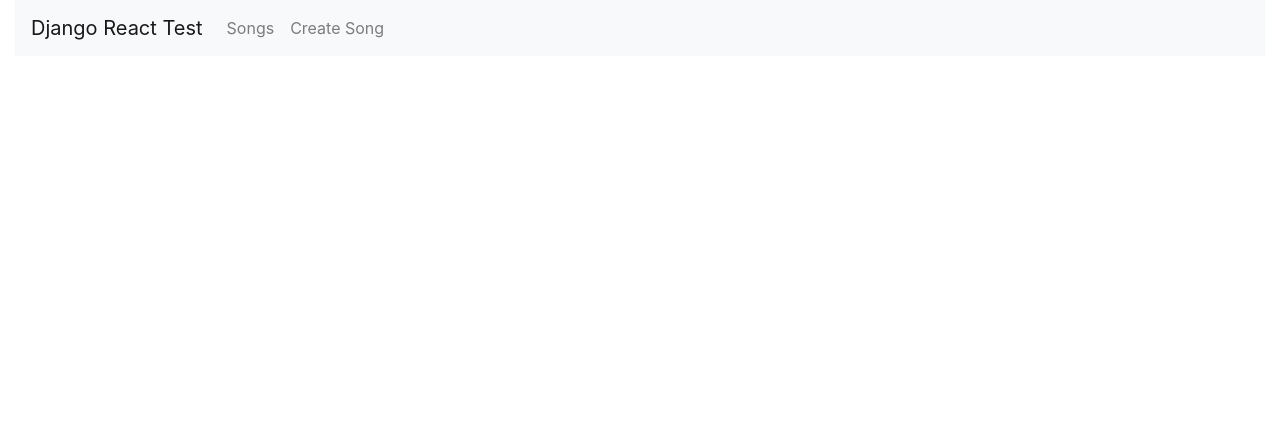
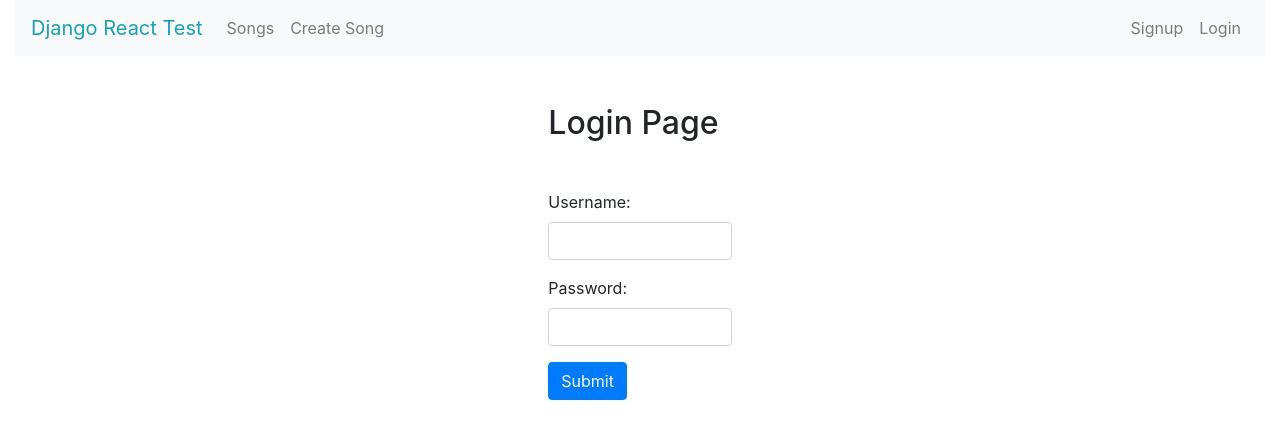
Before and after one commit to ionescuig/songs-django-react, a React (Create React App) app in the folder frontend/: page /login in a window 1280 px wide. Shown: the top 438 px of the page. Built offline with nearby package versions, Linux system fonts and the light colour scheme.

Commit message:
Added login, but any user can update/del anything

```diff
--- a/frontend/src/App.js
+++ b/frontend/src/App.js
@@ -1,6 +1,8 @@
 import React, { Component } from 'react';
 import { BrowserRouter } from 'react-router-dom'
 import { Route  } from 'react-router-dom'
+import Login from './auth/Login'
+import Signup from './auth/Signup'
 import SongsList from './songs/SongsList'
 import SongCreateUpdate from './songs/SongCreateUpdate'
 import './App.css';
@@ -8,7 +10,7 @@ import './App.css';
 const BaseLayout = () => (
   <div className="container-fluid">
     <nav className="navbar navbar-expand-lg navbar-light bg-light">
-      <a className="navbar-brand" href="/">Django React Test</a>
+      <a className="navbar-brand text-info" href="/">Django React Test</a>
       <button className="navbar-toggler" type="button" data-toggle="collapse" data-target="#navbarNavAltMarkup" aria-controls="navbarNavAltMarkup" aria-expanded="false" aria-label="Toggle navigation">
       <span className="navbar-toggler-icon"></span>
     </button>
@@ -17,10 +19,16 @@ const BaseLayout = () => (
         <a className="nav-item nav-link" href="/">Songs</a>
         <a className="nav-item nav-link" href="/songs">Create Song</a>
       </div>
+      <div className="navbar-nav ml-auto">
+      <a className="nav-item nav-link" href="/signup/">Signup</a>
+        <a className="nav-item nav-link" href="/login/">Login</a>
+      </div>
     </div>
     </nav>
     <div className="content">
       <Route path="/" exact component={SongsList} />
+      <Route exact path={"/login/"} component={Login}/>
+      <Route exact path={"/signup/"} component={Signup}/>
       <Route path="/songs/:id" component={SongCreateUpdate} />
       <Route path="/songs/" exact component={SongCreateUpdate} />
     </div>
--- /dev/null
+++ b/frontend/src/auth/AuthServices.js
@@ -0,0 +1,14 @@
+import axios from 'axios';
+
+
+const axiosInstance = axios.create({
+  baseURL: 'http://localhost:8000/api/',
+  timeout: 5000,
+  headers: {
+      'Authorization': "Bearer " + localStorage.getItem('access_token'),
+      'Content-Type': 'application/json',
+      'accept': 'application/json'
+  }
+});
+
+export default axiosInstance;
--- /dev/null
+++ b/frontend/src/auth/Login.js
@@ -0,0 +1,60 @@
+import React, { Component } from "react";
+import axiosInstance from "./AuthServices";
+// import axiosInstance from './AuthServices'
+
+class Login extends Component {
+  constructor(props) {
+      super(props);
+      this.state = {username: "", password: ""};
+
+      this.handleChange = this.handleChange.bind(this);
+      this.handleSubmit = this.handleSubmit.bind(this);
+  }
+
+  handleChange(event) {
+      this.setState({[event.target.name]: event.target.value});
+  }
+
+  handleSubmit(event) {
+    event.preventDefault();
+    try {
+      const response = axiosInstance.post('/token/', {
+          username: this.state.username,
+          password: this.state.password
+      });
+      response.then(res => {
+        axiosInstance.defaults.headers['Authorization'] = "Bearer " + res.data.access;
+        localStorage.setItem('access_token', res.data.access);
+        localStorage.setItem('refresh_token', res.data.refresh);
+      })
+      return response;
+    } catch (error) {
+      throw error;
+    }
+  }
+
+  render() {
+    return (
+      <div>
+        <div className="row">
+          <div className="col-md-2 offset-sm-5">
+          <h2 className="mt-5 mb-5">Login Page</h2>
+            <form onSubmit={this.handleSubmit}>
+            <div className="form-group">
+              <label>Username:</label>
+              <input className="form-control" name="username" type="text" value={this.state.username} onChange={this.handleChange} />
+
+              <label className="mt-3">Password:</label>
+              <input className="form-control" name="password" type="password" value={this.state.password} onChange={this.handleChange}/>
+
+              <input className="btn btn-primary mt-3" type="submit" value="Submit" />
+              </div>
+            </form>
+          </div>
+        </div>
+      </div>
+    )
+  }
+}
+
+export default Login;
--- /dev/null
+++ b/frontend/src/auth/Signup.js
@@ -0,0 +1,52 @@
+import React, { Component } from "react";
+
+class Signup extends Component{
+  constructor(props){
+      super(props);
+      this.state = {
+          username: "",
+          password: "",
+          email:""
+      };
+
+      this.handleChange = this.handleChange.bind(this);
+      this.handleSubmit = this.handleSubmit.bind(this);
+  }
+
+  handleChange(event) {
+      this.setState({[event.target.name]: event.target.value});
+  }
+
+  handleSubmit(event) {
+      alert('A username and password was submitted: ' + this.state.username + " " + this.state.password + " " + this.state.email);
+      event.preventDefault();
+  }
+
+  render() {
+    return (
+      <div>
+        <div className="row">
+          <div className="col-md-2 offset-sm-5">
+          <h2 className="mt-5 mb-5">Signup Page</h2>
+            <form onSubmit={this.handleSubmit}>
+            <div className="form-group">
+              <label>Username:</label>
+              <input className="form-control" name="username" type="text" value={this.state.username} onChange={this.handleChange} />
+
+              <label className="mt-3">Email:</label>
+              <input className="form-control" name="email" type="email" value={this.state.email} onChange={this.handleChange} />
+
+              <label className="mt-3">Password:</label>
+              <input className="form-control" name="password" type="password" value={this.state.password} onChange={this.handleChange}/>
+
+              <input className="btn btn-primary mt-3" type="submit" value="Submit" />
+              </div>
+            </form>
+          </div>
+        </div>
+      </div>
+    )
+  }
+}
+
+export default Signup;
--- a/frontend/src/songs/SongsServices.js
+++ b/frontend/src/songs/SongsServices.js
@@ -1,4 +1,5 @@
 import axios from 'axios';
+import axiosInstance from '.././auth/AuthServices'
 
 const API_URL = 'http://localhost:8000/api';
 
@@ -15,16 +16,16 @@ export default class SongsService {
 
   createSong(song){
     const url = `${API_URL}/songs/`;
-    return axios.post(url, song);
+    return axiosInstance.post(url, song);
   }
 
   deleteSong(song){
     const url = `${API_URL}/songs/${song.id}`;
-    return axios.delete(url);
+    return axiosInstance.delete(url);
   }
 
   updateSong(song){
     const url = `${API_URL}/songs/${song.id}/`;
-    return axios.put(url, song);
+    return axiosInstance.put(url, song);
   }
 }
```
